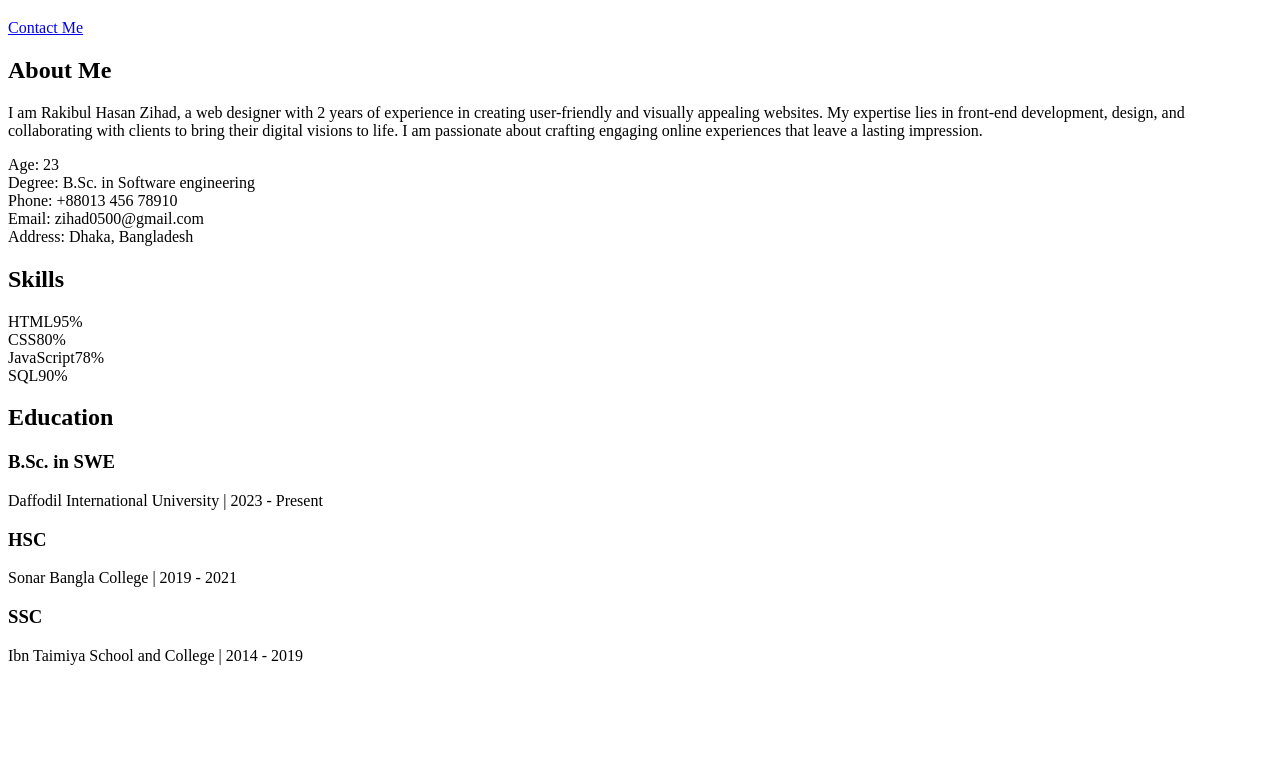
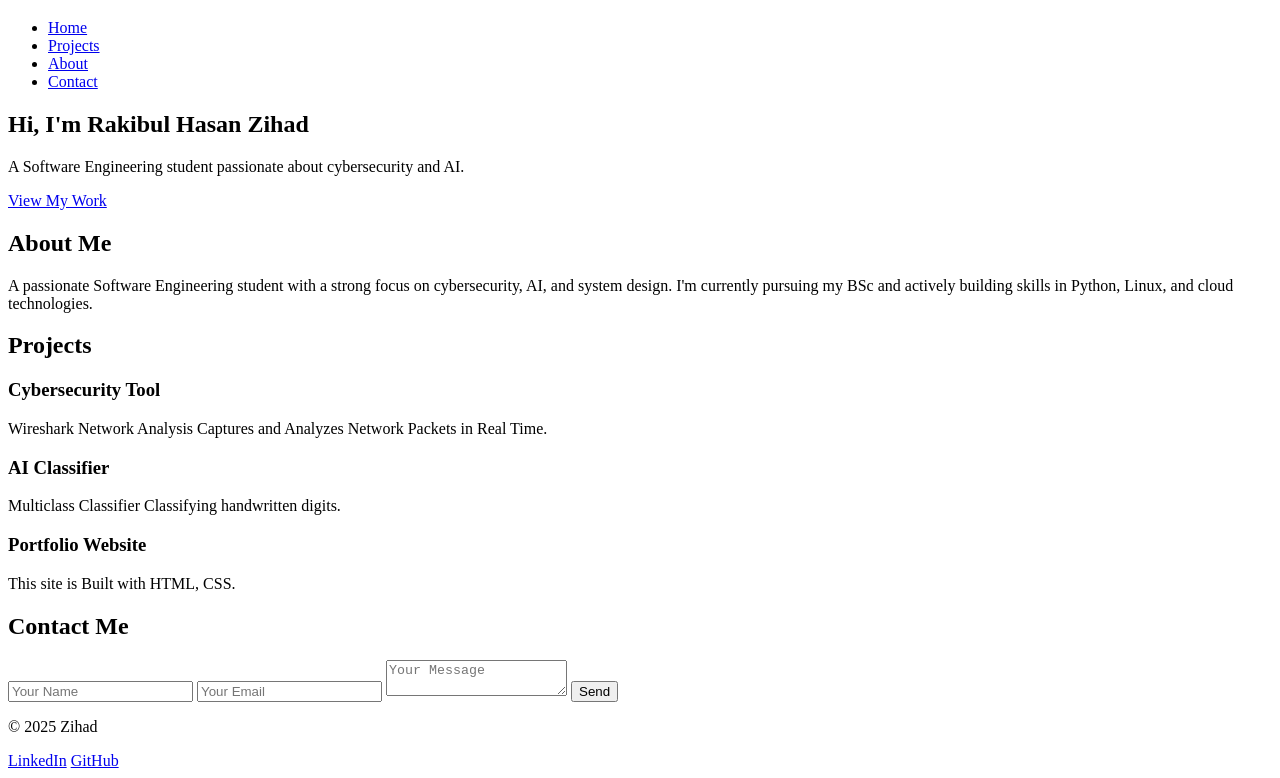
Before and after one commit to zihad0501/Portfolio-, a plain HTML site: page index.html in a window 1280 px wide. Shown: the part 61-839 px from the top of the page. Before the commit the page ends 800 px from the top, so only its background shows below. Drawn offline with Linux system fonts and the light colour scheme.

Commit message:
index.html

```diff
--- a/index.html
+++ b/index.html
@@ -1,74 +1,64 @@
 <!DOCTYPE html>
 <html lang="en">
 <head>
-    <meta charset="UTF-8">
-    <title>Portfolio</title>
+  <title>Rakibul Hasan Zihad Portfolio</title>
 </head>
 <body>
-    <div>
-        <div>
+  <header>
     <h1>Rakibul Hasan Zihad</h1>
-            <div>
-                <a href="#" aria-label="Facebook"><i class="fab fa-facebook-f"></i></a>
-                <a href="#" aria-label="LinkedIn"><i class="fab fa-linkedin-in"></i></a>
-                <a href="#" aria-label="Instagram"><i class="fab fa-instagram"></i></a>
-            </div>
-            <div>
-                <a href="#">Contact Me</a>
-            </div>
-        </div>
+    <nav>
+      <ul>
+        <li><a href="#hero">Home</a></li>
+        <li><a href="#projects">Projects</a></li>
+        <li><a href="#about">About</a></li>
+        <li><a href="#contact">Contact</a></li>
+      </ul>
+    </nav>
+  </header>
 
-        <div>
+  <section id="hero">
+    <h2>Hi, I'm Rakibul Hasan Zihad</h2>
+    <p>A Software Engineering student passionate about cybersecurity and AI.</p>
+    <a href="#projects" class="mywork">View My Work</a>
+  </section>
+
   <section id="about">
     <h2>About Me</h2>
-                <p>
-                    I am Rakibul Hasan Zihad, a web designer with 2 years of experience in creating user-friendly and visually appealing websites. My expertise lies in front-end development, design, and collaborating with clients to bring their digital visions to life. I am passionate about crafting engaging online experiences that leave a lasting impression.
-                </p>
-                <div>
-                    <div>Age: 23</div>
-                    <div>Degree: B.Sc. in Software engineering</div>
-                    <div>Phone: +88013 456 78910</div>
-                    <div>Email: zihad0500@gmail.com</div>
-                    <div>Address: Dhaka, Bangladesh</div>
-                </div>
+    <p>A passionate Software Engineering student with a strong focus on cybersecurity, AI, and system design. I'm currently pursuing my BSc and actively building skills in Python, Linux, and cloud technologies.</p>
   </section>
 
-            <section id="skills">
-                <h2>Skills</h2>
-                <div>
-                    <div><span>HTML</span><span>95%</span></div>
-                    <div><div></div></div>
+  <section id="projects">
+    <h2>Projects</h2>
+    <div class="project-grid">
+      <div class="project-card">
+        <h3>Cybersecurity Tool</h3>
+        <p>Wireshark Network Analysis Captures and Analyzes Network Packets in Real Time.</p>
       </div>
-                <div>
-                    <div><span>CSS</span><span>80%</span></div>
-                    <div><div></div></div>
+      <div class="project-card">
+        <h3>AI Classifier</h3>
+        <p>Multiclass Classifier Classifying handwritten digits.</p>
       </div>
-                <div>
-                    <div><span>JavaScript</span><span>78%</span></div>
-                    <div><div></div></div>
-                </div>
-                <div>
-                    <div><span>SQL</span><span>90%</span></div>
-                    <div><div></div></div>
-                </div>
+      <div class="project-card">
+        <h3>Portfolio Website</h3>
+        <p>This site  is Built with HTML, CSS.</p>
   </section>
 
-            <section id="education">
-                <h2>Education</h2>
-                <div>
-                    <h3>B.Sc. in SWE</h3>
-                    <p>Daffodil International University | 2023 - Present</p>
+  <section id="contact">
+    <h2>Contact Me</h2>
+    <form>
+      <input type="text" placeholder="Your Name" required />
+      <input type="email" placeholder="Your Email" required />
+      <textarea placeholder="Your Message" required></textarea>
+      <button type="submit">Send</button>
+    </form>
+  </section>
+
+  <footer>
+    <p>© 2025 Zihad</p>
+    <div class="social-links">
+      <a href="#">LinkedIn</a>
+      <a href="#">GitHub</a>
     </div>
-                <div>
-                    <h3>HSC</h3>
-                    <p>Sonar Bangla College | 2019 - 2021</p>
-                </div>
-                <div>
-                    <h3>SSC</h3>
-                    <p>Ibn Taimiya School and College | 2014 - 2019</p>
-                </div>
-            </section>
-        </div>
-    </div>
+  </footer>
 </body>
 </html>
```
Lines whose indentation alone changed are shown as unchanged.
